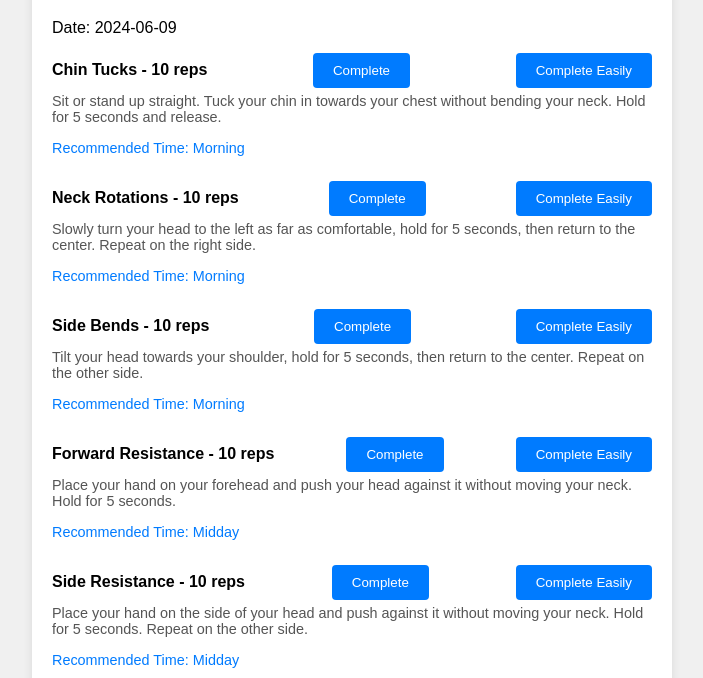
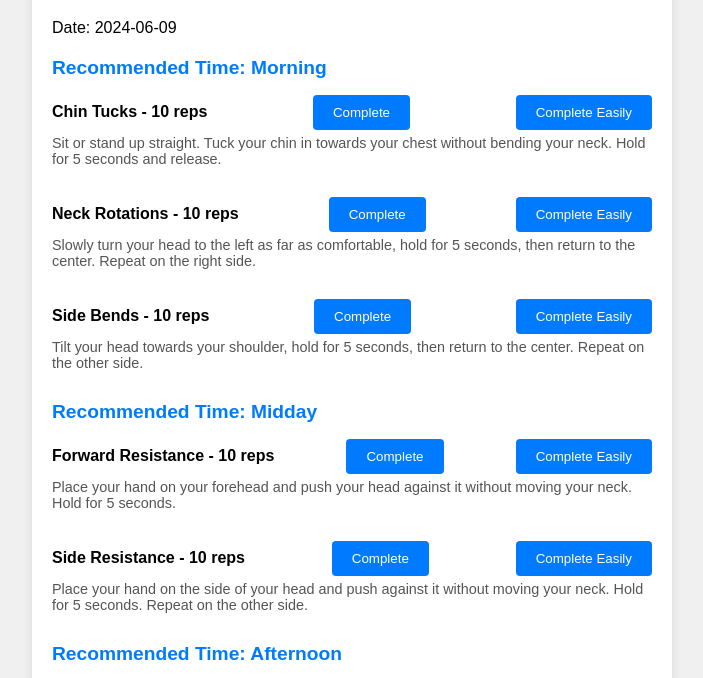
Before and after one commit to jmandel/nexercise, a plain HTML site: page index.html in a window 1280 px wide. Shown: the part 101-779 px from the top of the page, without its empty margins (288-991 px from the left). Drawn offline with Linux system fonts and the light colour scheme.

Commit message:
Update index.html

```diff
--- a/index.html
+++ b/index.html
@@ -30,6 +30,12 @@
             padding: 0;
         }
 
+        .time-header {
+            margin-top: 20px;
+            font-size: 1.2em;
+            color: #007bff;
+        }
+
         li {
             display: flex;
             flex-direction: column;
@@ -50,12 +56,6 @@
             font-size: 0.9em;
             color: #555;
             margin: 5px 0 10px 0;
-        }
-
-        .time-of-day {
-            font-size: 0.9em;
-            color: #007bff;
-            margin: 5px 0;
         }
 
         button {
@@ -136,7 +136,7 @@
                     ...ex,
                     completed: false,
                     easily: false,
-                    reps: ex.reps + (ex.easily ? 2 : 1)
+                    reps: ex.reps + (ex.easily ? 2 : 0)
                 })) : initialExercises
             };
             localStorage.setItem(storageKey, JSON.stringify(progress));
@@ -146,7 +146,21 @@
 
         function updateExerciseList() {
             exerciseList.innerHTML = '';
-            progress.exercises.forEach((exercise, index) => {
+            const groupedExercises = progress.exercises.reduce((acc, exercise) => {
+                if (!acc[exercise.timeOfDay]) {
+                    acc[exercise.timeOfDay] = [];
+                }
+                acc[exercise.timeOfDay].push(exercise);
+                return acc;
+            }, {});
+
+            for (const timeOfDay in groupedExercises) {
+                const header = document.createElement('h2');
+                header.className = 'time-header';
+                header.textContent = `Recommended Time: ${timeOfDay}`;
+                exerciseList.appendChild(header);
+
+                groupedExercises[timeOfDay].forEach((exercise, index) => {
                     const li = document.createElement('li');
                     const header = document.createElement('div');
                     header.className = 'exercise-header';
@@ -170,13 +184,8 @@
                     instructions.className = 'instructions';
                     instructions.textContent = exercise.instructions;
 
-                const timeOfDay = document.createElement('div');
-                timeOfDay.className = 'time-of-day';
-                timeOfDay.textContent = `Recommended Time: ${exercise.timeOfDay}`;
-
                     li.appendChild(header);
                     li.appendChild(instructions);
-                li.appendChild(timeOfDay);
 
                     if (exercise.completed) {
                         text.classList.add('completed');
@@ -186,6 +195,7 @@
 
                     exerciseList.appendChild(li);
                 });
+            }
         }
 
         function markCompleted(index, easily) {
```
Lines whose indentation alone changed are shown as unchanged.
